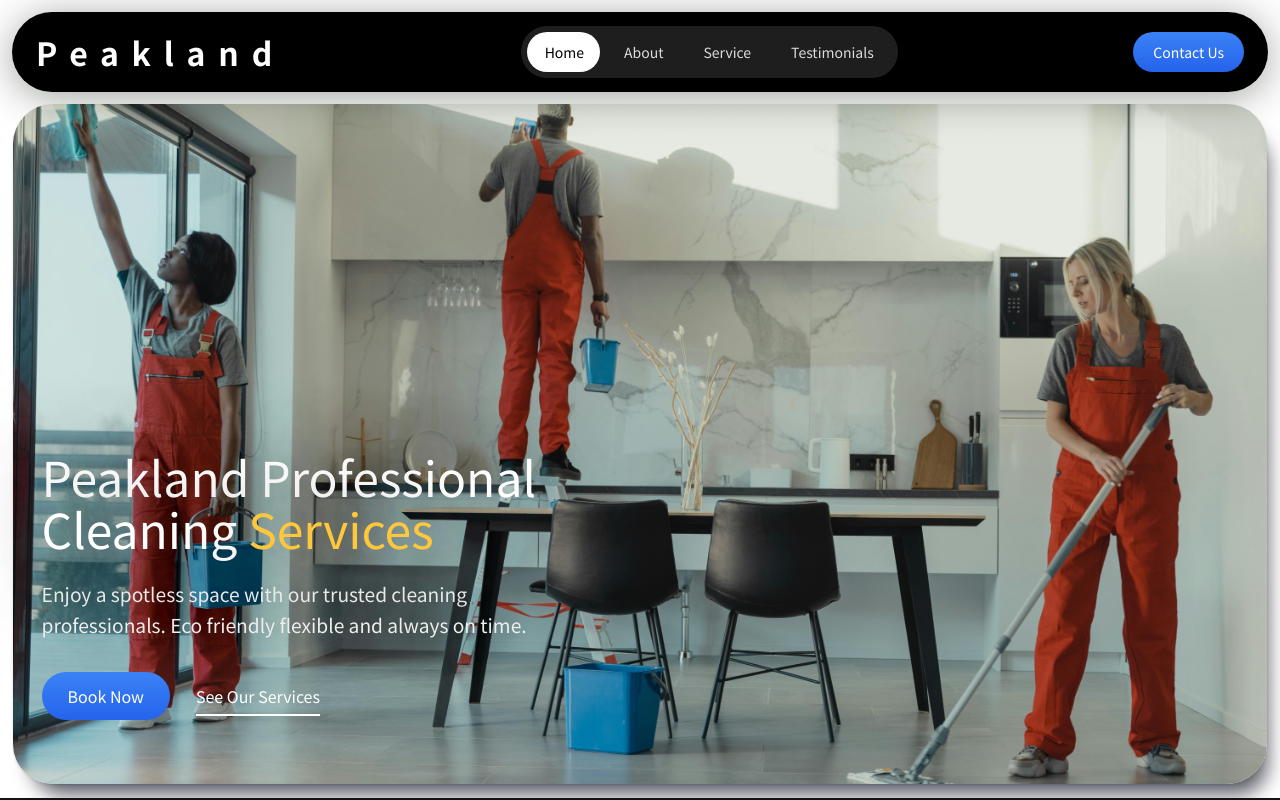
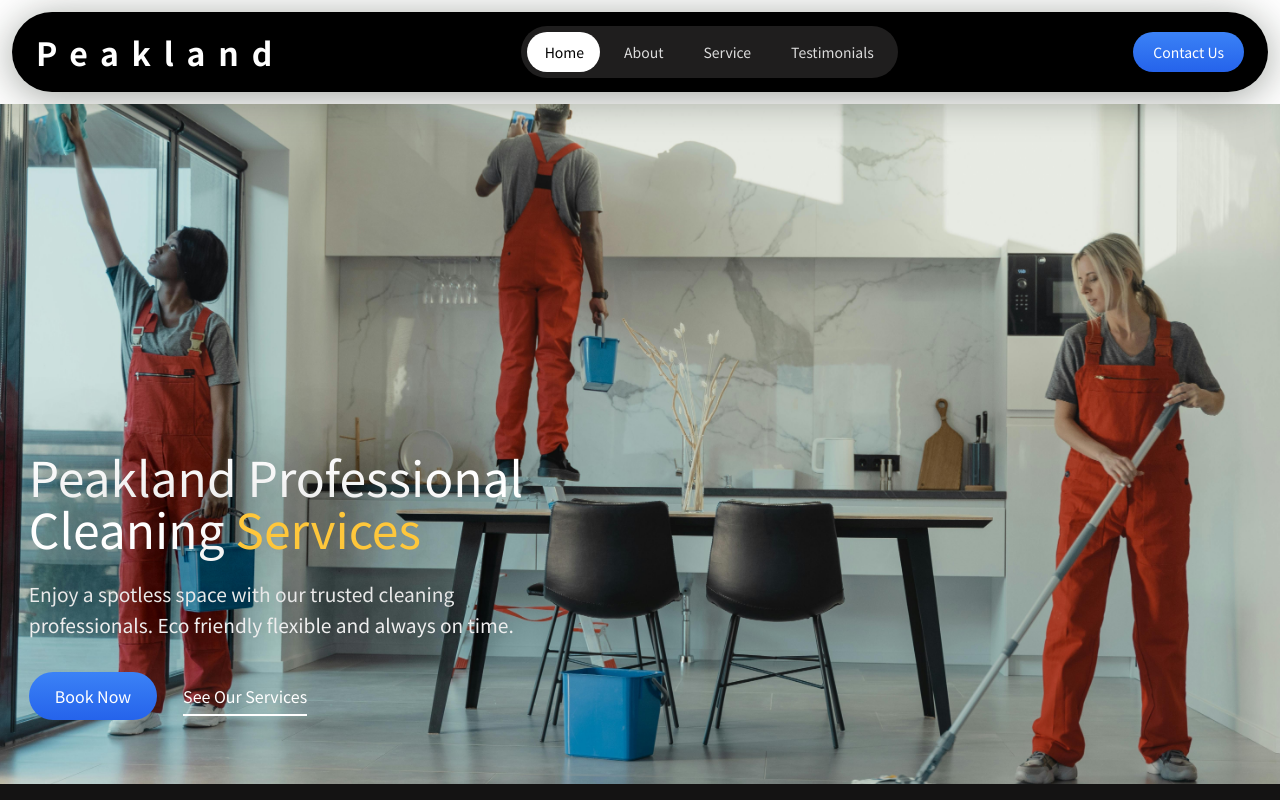
Before and after one commit to tgulu/PeakLand, a React (Vite) app: page / in a window 1280 px wide. Shown: the top 800 px of the page. Built offline with nearby package versions, Linux system fonts and the light colour scheme; a web font is replaced by a local one.

Commit message:
remove box-shadow and unused css

```diff
--- a/src/components/Hero/Hero.jsx
+++ b/src/components/Hero/Hero.jsx
@@ -2,6 +2,7 @@ import styles from "./Hero.module.css";
 
 const Hero = () => {
   return (
+    <section id="Home">
       <div className={styles.hero__container}>
         <div className={styles.hero__background}>
           <div className={styles.hero__content}>
@@ -11,17 +12,20 @@ const Hero = () => {
             </h1>
 
             <p className={styles.hero__subtitle}>
-            Enjoy a spotless space with our trusted cleaning professionals. Eco
-            friendly flexible and always on time.
+              Enjoy a spotless space with our trusted cleaning professionals.
+              Eco friendly flexible and always on time.
             </p>
             <div className={styles.hero__actions}>
               <button className={styles.hero__primary}>Book Now</button>
 
-            <button className={styles.hero__secondary}>See Our Services</button>
+              <button className={styles.hero__secondary}>
+                See Our Services
+              </button>
             </div>
           </div>
         </div>
       </div>
+    </section>
   );
 };
 
--- a/src/components/Hero/Hero.module.css
+++ b/src/components/Hero/Hero.module.css
@@ -6,7 +6,7 @@
 
 /* This is the key change */
 .hero__background {
-  width: 98%;
+  width: 100%;
   height: 85vh;
   display: flex;
   flex-direction: column;
@@ -16,12 +16,12 @@
   background-size: cover;
   background-position: center;
   background-repeat: no-repeat;
-  border-radius: 40px;
+  /* border-radius: 40px; */
   padding-bottom: 3rem;
-  margin-bottom: 0.9rem;
-  box-shadow:
+  /* margin-bottom: 0.9rem; */
+  /* box-shadow:
     rgba(16, 16, 33, 0.7) 10px 20px 20px -10px,
-    rgba(0, 0, 0, 0.3) 0px 1px 3px -1px;
+    rgba(0, 0, 0, 0.3) 0px 1px 3px -1px; */
 }
 
 /* .hero__text {
```
Lines whose indentation alone changed are shown as unchanged.
